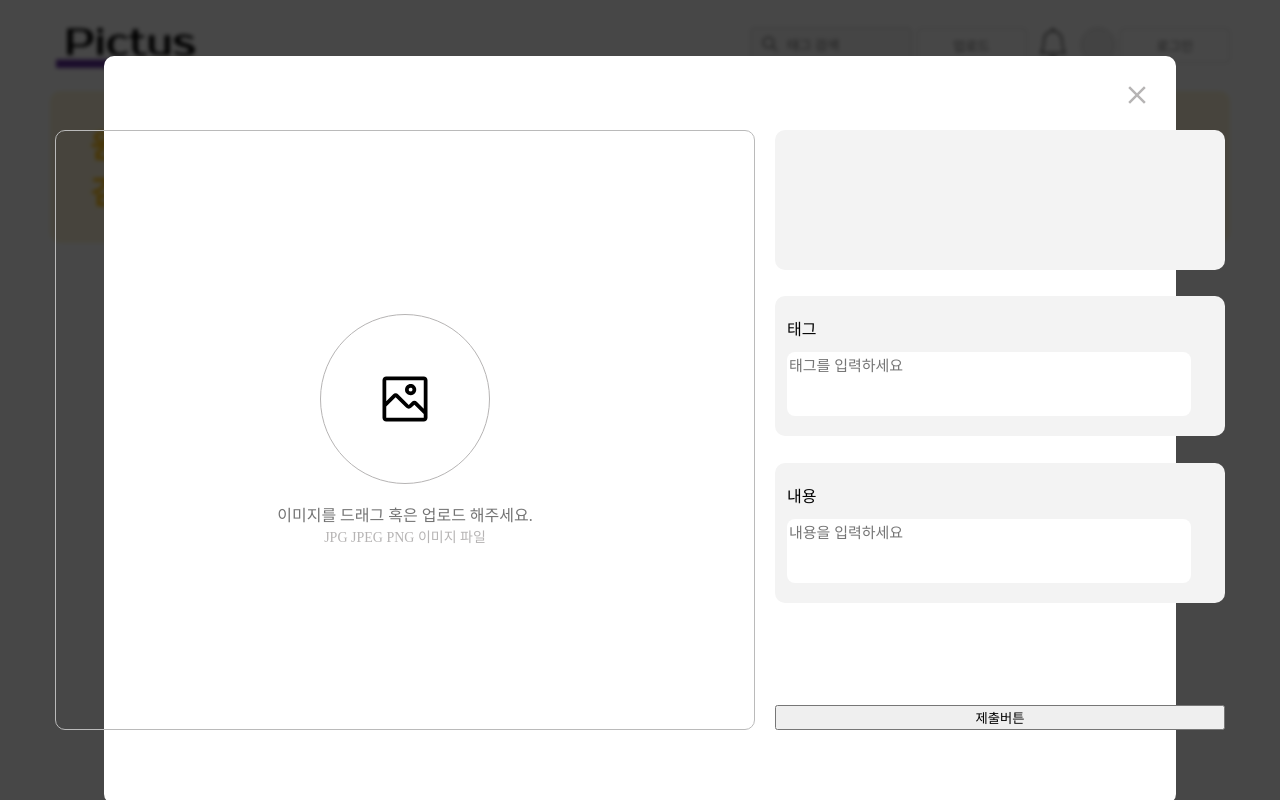
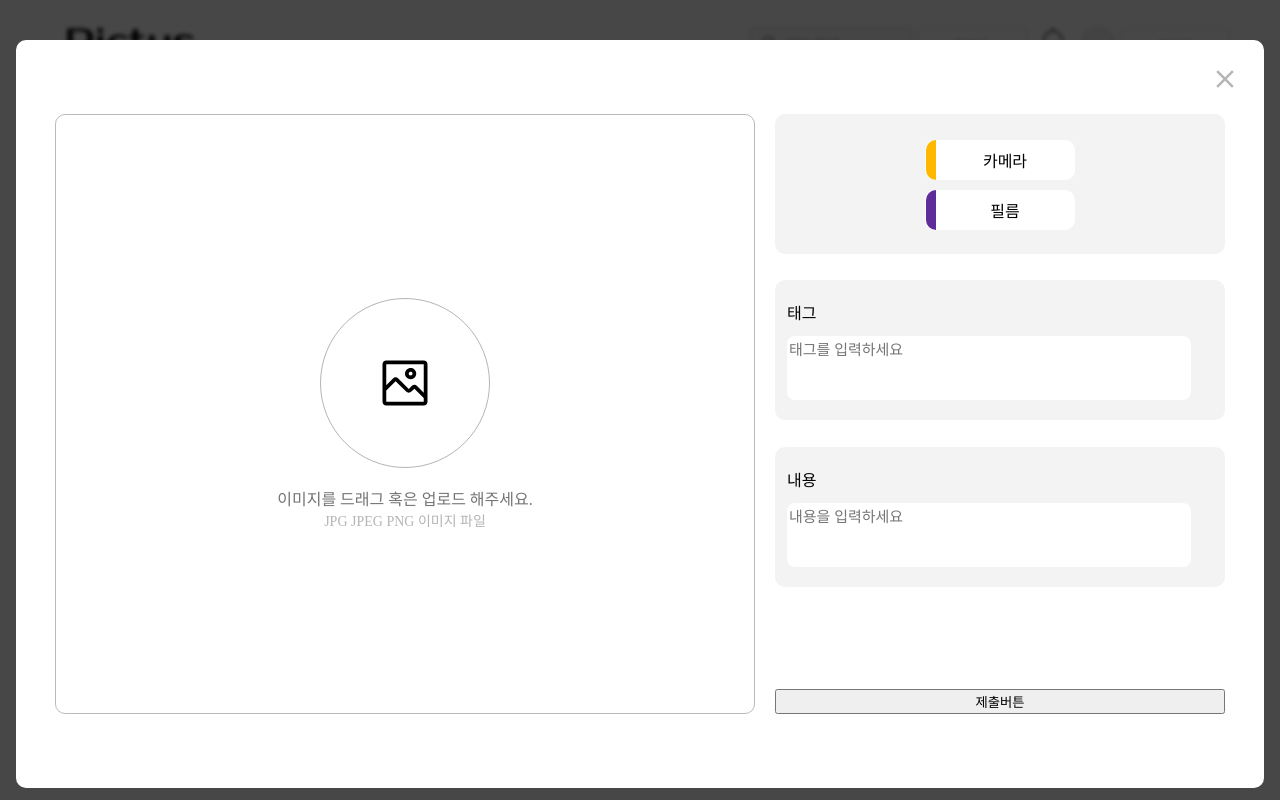
Before and after one commit to yyeonzu/10th-Hackerthon-2022, a React (Create React App) app in the folder pictus/: page / in a window 1280 px wide. Both pictures are taken after a click on the button "업로드". Built offline with nearby package versions, Linux system fonts and the light colour scheme; a web font is replaced by a local one.

Commit message:
feat: Upload Select bar 구현

```diff
--- a/pictus/src/components/selectbox/ModalSelect.js
+++ b/pictus/src/components/selectbox/ModalSelect.js
@@ -52,7 +52,7 @@ const Background = styled.div`
 
 const ModalBlock = styled.div`
   position: absolute;
-  top: 3.5rem;
+  top: 40px;
   border-radius: 10px;
   padding: 1.5rem;
   background-color: #ffffff;
@@ -64,6 +64,7 @@ const ModalBlock = styled.div`
   @media (max-width: 50rem) {
     width: 80%;
   } */
+
   height: 700px;
   animation: modal-show 1s;
   @keyframes modal-show {
--- a/pictus/src/components/selectbox/SelectC.js
+++ b/pictus/src/components/selectbox/SelectC.js
@@ -6,7 +6,7 @@ const Select = (props) => {
   const DATABASE = [
     {
       id: '1',
-      name: '카메라를 선택하세요',
+      name: '카메라 1',
     },
     {
       id: '2',
@@ -22,7 +22,7 @@ const Select = (props) => {
     },
     {
       id: '5',
-      name: '카메라를 선택하세요',
+      name: 'Kodak Retina Reflex III',
     },
     {
       id: '6',
@@ -38,7 +38,7 @@ const Select = (props) => {
     },
     {
       id: '9',
-      name: '카메라를 선택하세요',
+      name: '카메라 1',
     },
     {
       id: '10',
@@ -50,6 +50,62 @@ const Select = (props) => {
     },
     {
       id: '12',
+      name: '카메라 4',
+    },
+    {
+      id: '13',
+      name: '카메라 1',
+    },
+    {
+      id: '14',
+      name: '카메라 2',
+    },
+    {
+      id: '15',
+      name: '카메라 3',
+    },
+    {
+      id: '16',
+      name: '카메라 4',
+    },
+    {
+      id: '17',
+      name: '카메라 1',
+    },
+    {
+      id: '18',
+      name: '카메라 2',
+    },
+    {
+      id: '19',
+      name: '카메라 3',
+    },
+    {
+      id: '20',
+      name: '카메라 4',
+    },
+    {
+      id: '21',
+      name: '카메라 3',
+    },
+    {
+      id: '22',
+      name: '카메라 4',
+    },
+    {
+      id: '23',
+      name: '카메라 1',
+    },
+    {
+      id: '24',
+      name: '카메라 2',
+    },
+    {
+      id: '25',
+      name: '카메라 3',
+    },
+    {
+      id: '26',
       name: '카메라 4',
     },
   ];
@@ -138,9 +194,27 @@ const DropdownMenu = styled.ul`
   border-radius: 10px;
   font-size: 16px;
   font-weight: 300;
-
   padding-left: 8px;
   padding-right: 16px;
+
+  overflow-y: scroll;
+
+  &::-webkit-scrollbar {
+    width: 4px;
+  }
+  &::-webkit-scrollbar-track {
+    background-color: transparent;
+  }
+
+  &::-webkit-scrollbar-thumb {
+    border-radius: 10px;
+    background-color: #d9d9d9;
+  }
+
+  /* &::-webkit-scrollbar-button {
+    width: 0;
+    height: 0;
+  } */
 `;
 
 const DropdownItem = styled.li`
--- a/pictus/src/components/selectbox/SelectF.js
+++ b/pictus/src/components/selectbox/SelectF.js
@@ -22,7 +22,7 @@ const SelectF = (props) => {
     },
     {
       id: '5',
-      name: '필름5',
+      name: 'Kodak Retina Reflex III',
     },
     {
       id: '6',
@@ -125,6 +125,20 @@ const DropdownMenu = styled.ul`
 
   padding-left: 8px;
   padding-right: 16px;
+
+  overflow-y: scroll;
+
+  &::-webkit-scrollbar {
+    width: 4px;
+  }
+  &::-webkit-scrollbar-track {
+    background-color: transparent;
+  }
+
+  &::-webkit-scrollbar-thumb {
+    border-radius: 10px;
+    background-color: #d9d9d9;
+  }
 `;
 
 const DropdownItem = styled.li`
--- a/pictus/src/components/uploadpost/ModalUpload.js
+++ b/pictus/src/components/uploadpost/ModalUpload.js
@@ -52,11 +52,11 @@ const Background = styled.div`
 
 const ModalBlock = styled.div`
   position: absolute;
-  top: 3.5rem;
+  top: 40px;
   border-radius: 10px;
   padding: 1.5rem;
   background-color: #ffffff;
-  width: 80%;
+  width: 1200px;
   margin: 0 auto;
   /* @media (max-width: 1120px) {
     width: 50rem;
--- a/pictus/src/components/uploadpost/Upload.js
+++ b/pictus/src/components/uploadpost/Upload.js
@@ -2,8 +2,16 @@ import React, { useRef, useState } from 'react';
 import styled from 'styled-components';
 import { ReactComponent as ImageIcon } from '../../static/imageicon.svg';
 import axios from 'axios';
+import ModalSelect from '../selectbox/ModalSelect';
+import SelectC from '../selectbox/SelectC';
+import SelectF from '../selectbox/SelectF';
 
 const Upload = () => {
+  const [isModalC, setIsModalC] = useState(false);
+  const [isModalF, setIsModalF] = useState(false);
+  const [submitC, setSubmitC] = useState('');
+  const [submitF, setSubmitF] = useState('');
+
   const imageInput = useRef();
   const [imageBase64, setImageBase64] = useState('');
   const [imageFile, setImageFile] = useState('');
@@ -12,6 +20,12 @@ const Upload = () => {
   const [camera, setCamera] = useState('');
   const [film, setFilm] = useState('');
 
+  const handleModalC = () => {
+    setIsModalC(!isModalC);
+  };
+  const handleModalF = () => {
+    setIsModalF(!isModalF);
+  };
   const onClickImgUpload = () => {
     imageInput.current.click();
   };
@@ -118,7 +132,17 @@ const Upload = () => {
         </ImageArea>
         <DetailArea>
           <DetailBox>
-            <SelectDetail></SelectDetail>
+            <SelectDetail>
+              <SelectCamera onClick={handleModalC}>
+                {submitC === '' ? '카메라' : submitC}
+              </SelectCamera>
+              <CameraCSS />
+              <SelectFilm onClick={handleModalF}>
+                {' '}
+                {submitF === '' ? '필름' : submitF}
+              </SelectFilm>
+              <FilmCSS />
+            </SelectDetail>
           </DetailBox>
 
           <DetailBox>
@@ -143,6 +167,24 @@ const Upload = () => {
           <SubmitButton onClick={submitPost}>제출버튼</SubmitButton>
         </DetailArea>
       </Wrapper>
+      {isModalC && (
+        <ModalSelect handleModal={handleModalC}>
+          <SelectC
+            handleModalC={handleModalC}
+            submitC={submitC}
+            setSubmitC={setSubmitC}
+          />
+        </ModalSelect>
+      )}
+      {isModalF && (
+        <ModalSelect handleModal={handleModalF}>
+          <SelectF
+            handleModalF={handleModalF}
+            submitF={submitF}
+            setSubmitF={setSubmitF}
+          />
+        </ModalSelect>
+      )}
     </>
   );
 };
@@ -216,6 +258,64 @@ const SelectDetail = styled.div`
   height: 140px;
 `;
 
+const SelectCamera = styled.div`
+  position: absolute;
+  display: flex;
+  align-items: center;
+  justify-content: center;
+  width: 120px;
+  height: 40px;
+  border-radius: 10px;
+  background-color: #ffffff;
+  cursor: pointer;
+  font-weight: 400;
+
+  top: 100px;
+  padding-left: 20px;
+  padding-right: 10px;
+`;
+
+const SelectFilm = styled.div`
+  position: absolute;
+  display: flex;
+  align-items: center;
+  justify-content: center;
+  width: 120px;
+  height: 40px;
+  border-radius: 10px;
+  background-color: #ffffff;
+  cursor: pointer;
+  font-weight: 400;
+
+  top: 150px;
+  padding-left: 20px;
+  padding-right: 10px;
+`;
+
+const CameraCSS = styled.div`
+  position: absolute;
+  top: 100px;
+  margin-right: 138px;
+
+  height: 40px;
+  width: 10px;
+  background-color: #ffb800;
+  border-bottom-left-radius: 20px;
+  border-top-left-radius: 20px;
+`;
+
+const FilmCSS = styled.div`
+  position: absolute;
+  top: 150px;
+  margin-right: 138px;
+
+  height: 40px;
+  width: 10px;
+  background-color: #5f2d9a;
+  border-bottom-left-radius: 10px;
+  border-top-left-radius: 10px;
+`;
+
 const InputDetail = styled.textarea`
   width: 400px;
   height: 60px;
```
